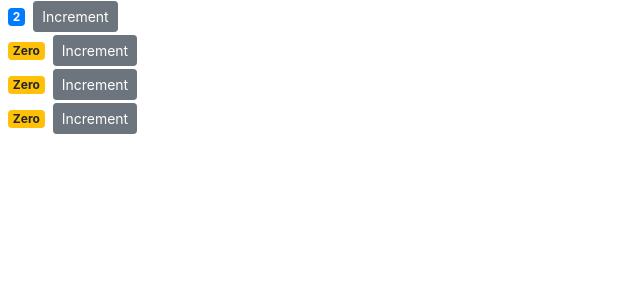
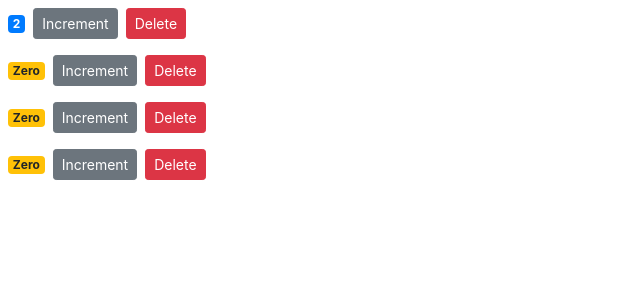
Before and after one commit to LamideAnifowoshe/practice-react, a React (Create React App) app: page / in a window 1280 px wide. Shown: the top 300 px of the page, without its empty margins (0-640 px from the left). Built offline with nearby package versions, Linux system fonts and the light colour scheme.

Commit message:
handle delete event and pass props from parent to child.

```diff
--- a/src/components/counter.jsx
+++ b/src/components/counter.jsx
@@ -14,12 +14,19 @@
   render() {
     return (
       <div>
+        {this.props.children}
         <span className={this.getBadgeClasses()}>{this.formatValue()}</span>
         <button
           onClick={this.handleIncrement}
           className="btn btn-secondary btn-sm"
         >
           Increment
+        </button>
+        <button
+          onClick={this.props.onDelete}
+          className="btn btn-danger btn-sm m-2"
+        >
+          Delete
         </button>
       </div>
     );
--- a/src/components/counters.jsx
+++ b/src/components/counters.jsx
@@ -10,11 +10,20 @@
       { id: 4, value: 0 },
     ],
   };
+  handleDelete = () => {
+    console.log("Event Handler Called");
+  };
+
   render() {
     return (
       <div>
         {this.state.counters.map((counter) => (
-          <Counter key={counter.id} value={counter.value} />
+          <Counter
+            key={counter.id}
+            onDelete={this.handleDelete}
+            value={counter.value}
+            id={counter.id}
+          />
         ))}
       </div>
     );
```
